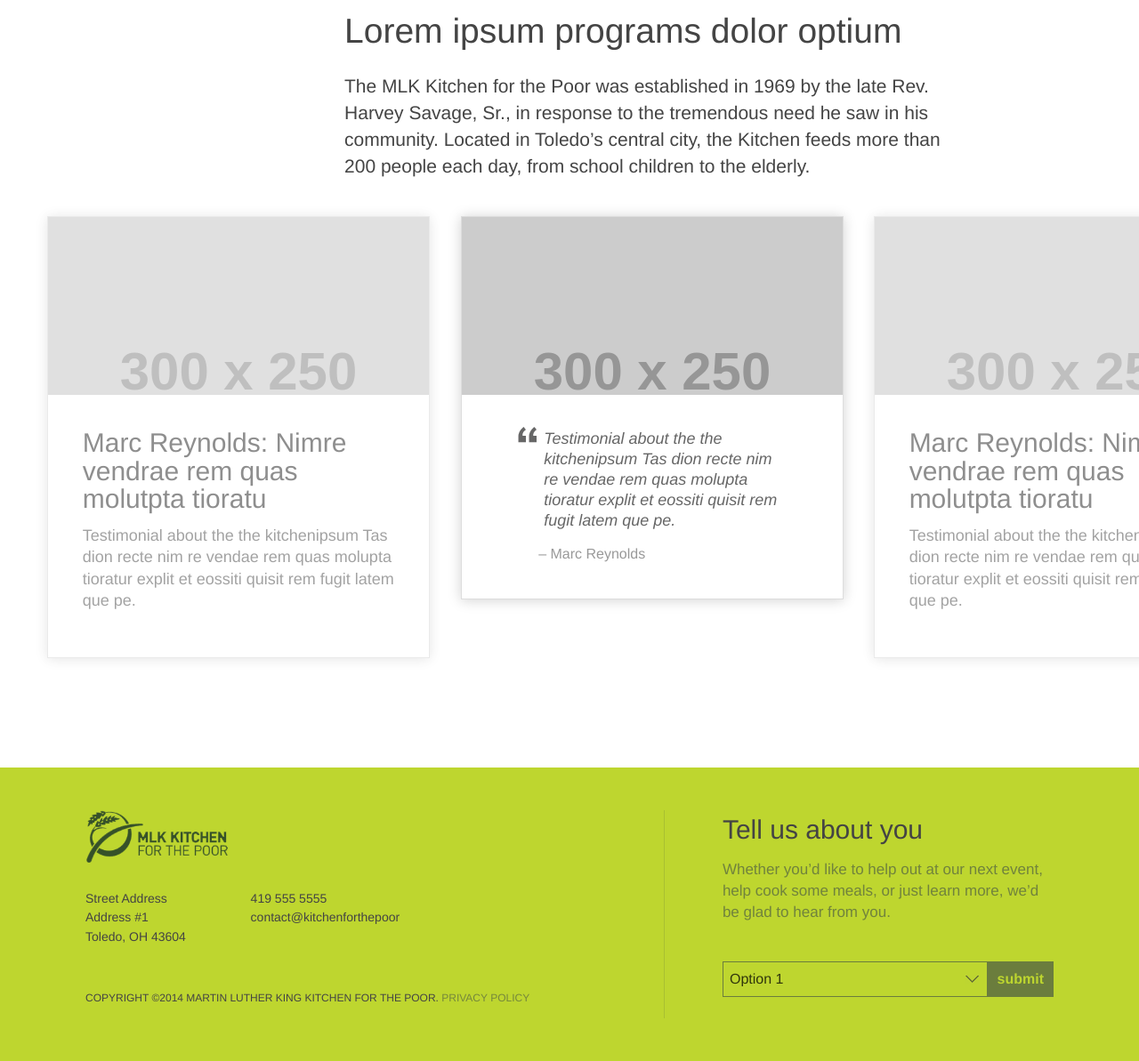
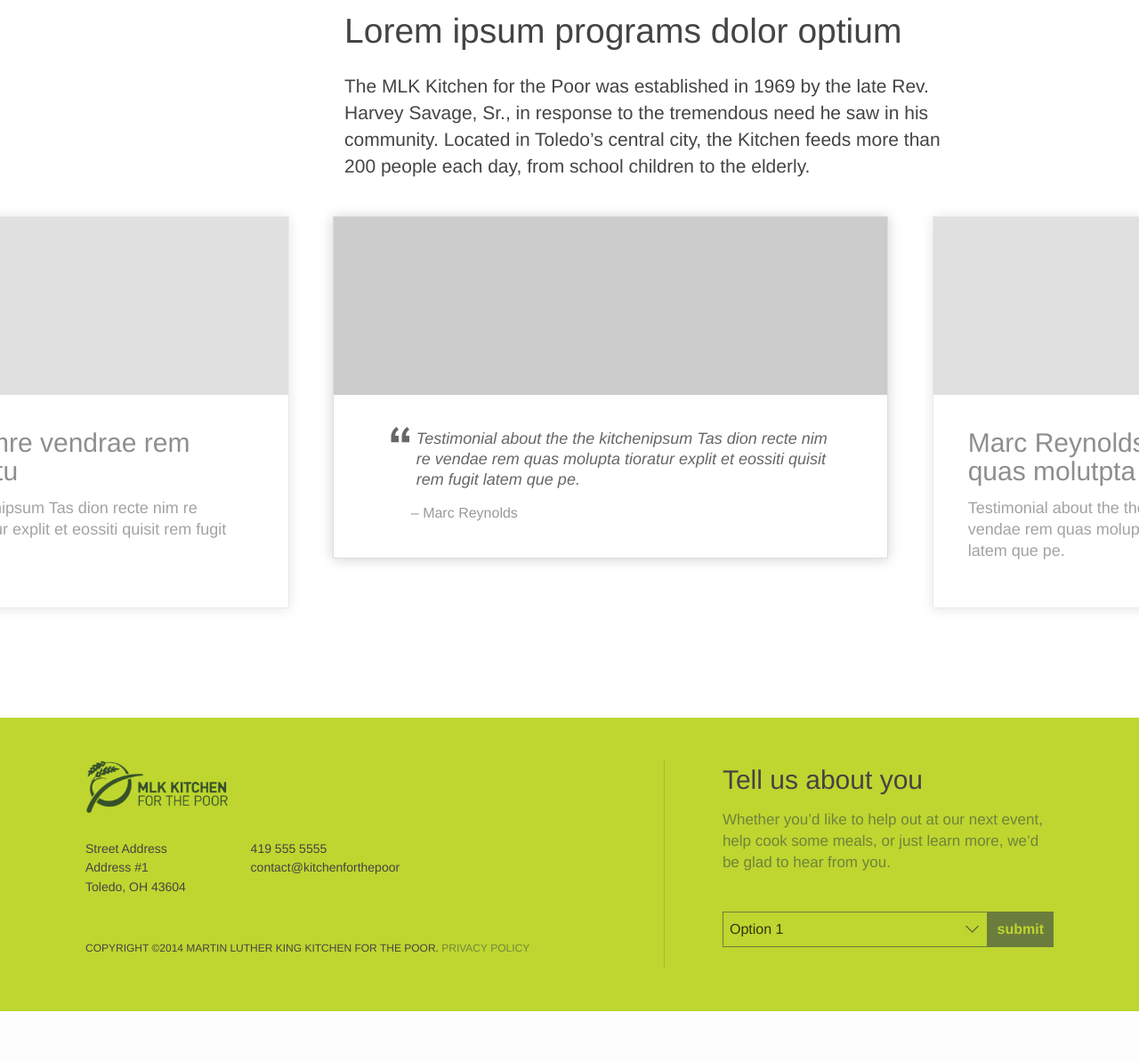
Before and after one commit to scottdeca/mlkk, a PHP site: page /subpage.php in a window 1280 px wide. Shown: the part 3957-5150 px from the top of the page at 89% size. After the commit the page ends 5094 px from the top, so only its background shows below. Run offline with PHP 8.4, Linux system fonts and the light colour scheme; grey boxes labelled with a size stand in for pictures from a placeholder-image service; some libraries are stand-ins or nearby versions.

Commit message:
Testimonial widget matches the prototype better, but looks too big now

```diff
--- a/css/app.css
+++ b/css/app.css
@@ -807,11 +807,12 @@ input[type="submit"] {
 
 @media only screen and (min-width: 401px) {
   .testimonial-widget .sy-box .sy-slides-wrap {
-    min-width: 400px;
-    max-width: 620px;
-    width: 60%;
-    margin-left: auto;
-    margin-right: auto; } }
+    float: left;
+    display: block;
+    margin-right: 3.57866%;
+    width: 87.05267%; }
+    .testimonial-widget .sy-box .sy-slides-wrap:last-child {
+      margin-right: 0; } }
 .testimonial-widget .sy-box .sy-slides-crop {
   overflow: visible; }
 
```
Also changed, not shown: css/vendor/slippry-testimonials.scss (+3 -5 lines).
